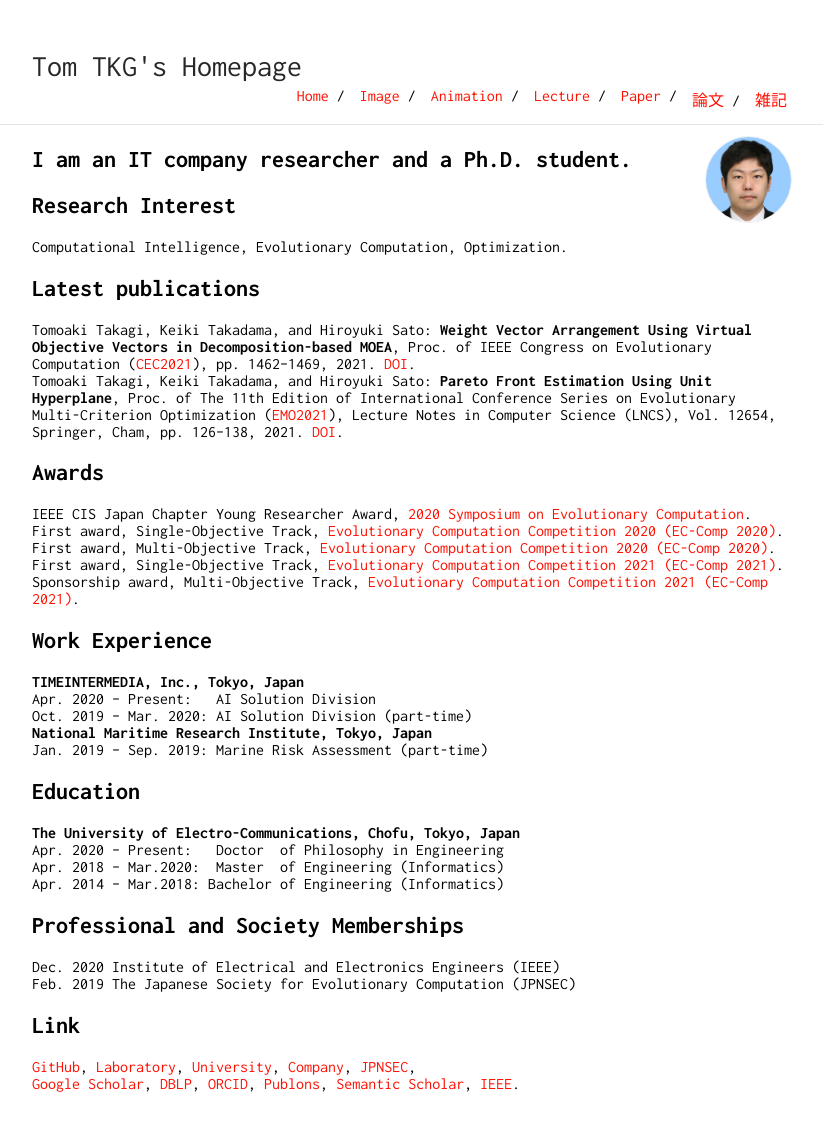
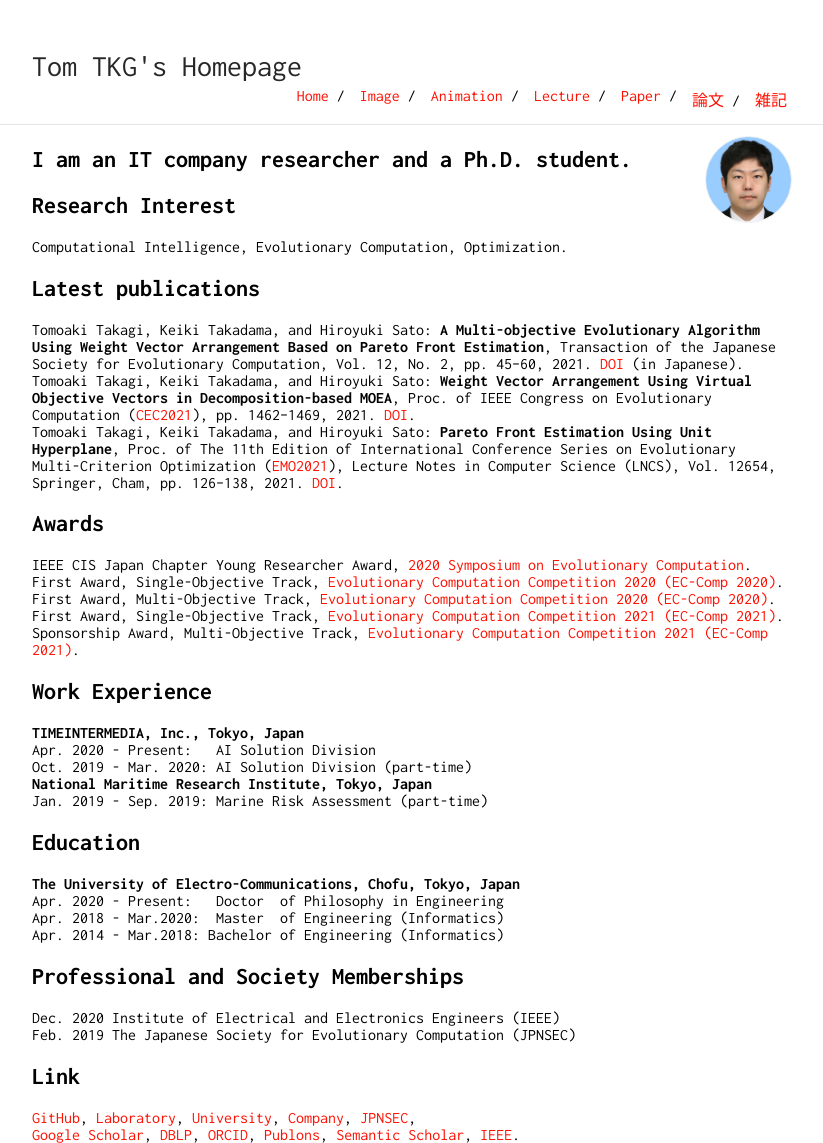
Before and after one commit to tomtkg/tomtkg.github.io, a Jekyll site: the page built from index.md, in a window 1280 px wide. Shown: the whole page, without its empty margins (228-1051 px from the left). Built offline with Jekyll 4.4.1, drawn with Linux system fonts in a browser that asks for light colours; before the commit the page ends 1092 px from its top, so only the background shows below that.

Commit message:
Update home page

```diff
--- a/index.md
+++ b/index.md
@@ -13,28 +13,29 @@ description: The site owner is an AI researcher and he is mainly interested in e
 Computational Intelligence, Evolutionary Computation, Optimization.
 
 ## Latest publications
+Tomoaki Takagi, Keiki Takadama, and Hiroyuki Sato: **A Multi-objective Evolutionary Algorithm Using Weight Vector Arrangement Based on Pareto Front Estimation**, Transaction of the Japanese Society for Evolutionary Computation, Vol. 12, No. 2, pp. 45--60, 2021. [DOI](https://doi.org/10.11394/tjpnsec.12.45){:target="_blank"} (in Japanese).
 Tomoaki Takagi, Keiki Takadama, and Hiroyuki Sato: **Weight Vector Arrangement Using Virtual Objective Vectors in Decomposition-based MOEA**, Proc. of IEEE Congress on Evolutionary Computation ([CEC2021](https://cec2021.mini.pw.edu.pl/){:target="_blank"}), pp. 1462--1469, 2021. [DOI](https://doi.org/10.1109/CEC45853.2021.9504954){:target="_blank"}.
 Tomoaki Takagi, Keiki Takadama, and Hiroyuki Sato: **Pareto Front Estimation Using Unit Hyperplane**, Proc. of The 11th Edition of International Conference Series on Evolutionary Multi-Criterion Optimization ([EMO2021](https://emo2021.org){:target="_blank"}), Lecture Notes in Computer Science (LNCS), Vol. 12654, Springer, Cham, pp. 126--138, 2021. [DOI](https://doi.org/10.1007/978-3-030-72062-9_11){:target="_blank"}.
 
 ## Awards
 IEEE CIS Japan Chapter Young Researcher Award, [2020 Symposium on Evolutionary Computation](http://www.jpnsec.org/yra.html){:target="_blank"}.
-First award, Single-Objective Track, [Evolutionary Computation Competition 2020 (EC-Comp 2020)](https://ec-comp.jpnsec.org/competitions/eccomp2020){:target="_blank"}.
-First award, Multi-Objective Track, [Evolutionary Computation Competition 2020 (EC-Comp 2020)](https://ec-comp.jpnsec.org/competitions/eccomp2020){:target="_blank"}.
-First award, Single-Objective Track, [Evolutionary Computation Competition 2021 (EC-Comp 2021)](https://ec-comp.jpnsec.org/competitions/eccomp2021){:target="_blank"}.
-Sponsorship award, Multi-Objective Track, [Evolutionary Computation Competition 2021 (EC-Comp 2021)](https://ec-comp.jpnsec.org/competitions/eccomp2021){:target="_blank"}.
+First Award, Single-Objective Track, [Evolutionary Computation Competition 2020 (EC-Comp 2020)](https://ec-comp.jpnsec.org/competitions/eccomp2020){:target="_blank"}.
+First Award, Multi-Objective Track, [Evolutionary Computation Competition 2020 (EC-Comp 2020)](https://ec-comp.jpnsec.org/competitions/eccomp2020){:target="_blank"}.
+First Award, Single-Objective Track, [Evolutionary Computation Competition 2021 (EC-Comp 2021)](https://ec-comp.jpnsec.org/competitions/eccomp2021){:target="_blank"}.
+Sponsorship Award, Multi-Objective Track, [Evolutionary Computation Competition 2021 (EC-Comp 2021)](https://ec-comp.jpnsec.org/competitions/eccomp2021){:target="_blank"}.
 
 ## Work Experience
 **TIMEINTERMEDIA, Inc., Tokyo, Japan**
-Apr. 2020 – Present: &nbsp;&nbsp;AI Solution Division
-Oct. 2019 – Mar. 2020: AI Solution Division (part-time)
+Apr. 2020 - Present: &nbsp;&nbsp;AI Solution Division
+Oct. 2019 - Mar. 2020: AI Solution Division (part-time)
 **National Maritime Research Institute, Tokyo, Japan**
-Jan. 2019 – Sep. 2019: Marine Risk Assessment (part-time)
+Jan. 2019 - Sep. 2019: Marine Risk Assessment (part-time)
 
 ## Education
 **The University of Electro-Communications, Chofu, Tokyo, Japan**
-Apr. 2020 – Present: &nbsp;&nbsp;Doctor &nbsp;of Philosophy in Engineering
-Apr. 2018 – Mar.2020: &nbsp;Master &nbsp;of Engineering (Informatics)
-Apr. 2014 – Mar.2018: Bachelor of Engineering (Informatics)
+Apr. 2020 - Present: &nbsp;&nbsp;Doctor &nbsp;of Philosophy in Engineering
+Apr. 2018 - Mar.2020: &nbsp;Master &nbsp;of Engineering (Informatics)
+Apr. 2014 - Mar.2018: Bachelor of Engineering (Informatics)
 
 ## Professional and Society Memberships
 Dec. 2020 Institute of Electrical and Electronics Engineers (IEEE)
```
Also changed, not shown: paper.md (+2 -2 lines), paperJP.md (+4 -4 lines).
